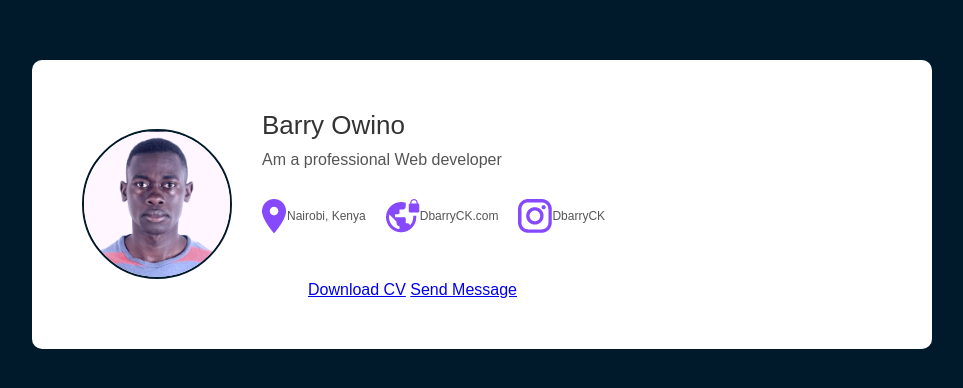
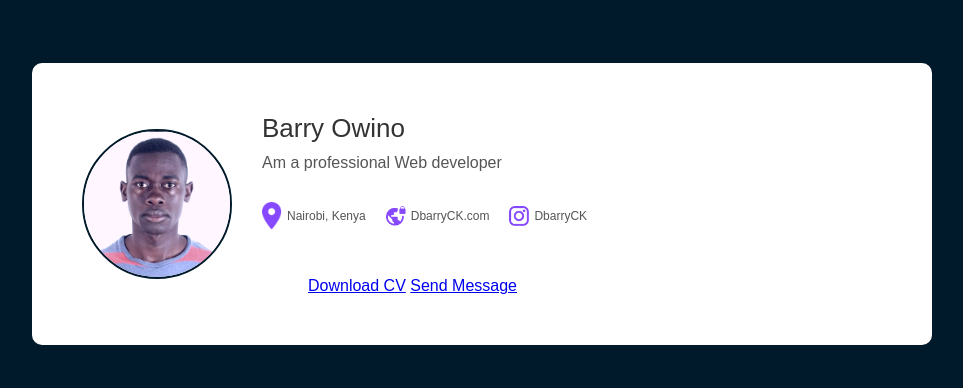
Before and after one commit to Barry-owino/profile-card, a plain HTML site: page index.html in a window 1280 px wide. Shown: the part 196-584 px from the top of the page, without its empty margins (158-1121 px from the left). Drawn offline with Linux system fonts and the light colour scheme.

Commit message:
size the icons

```diff
--- a/style.css
+++ b/style.css
@@ -56,3 +56,8 @@
   margin-right:20px;
   margin-top:20px;
 }
+
+.info ul li img{
+  width:20px;
+  margin-right:5px;
+}
```
